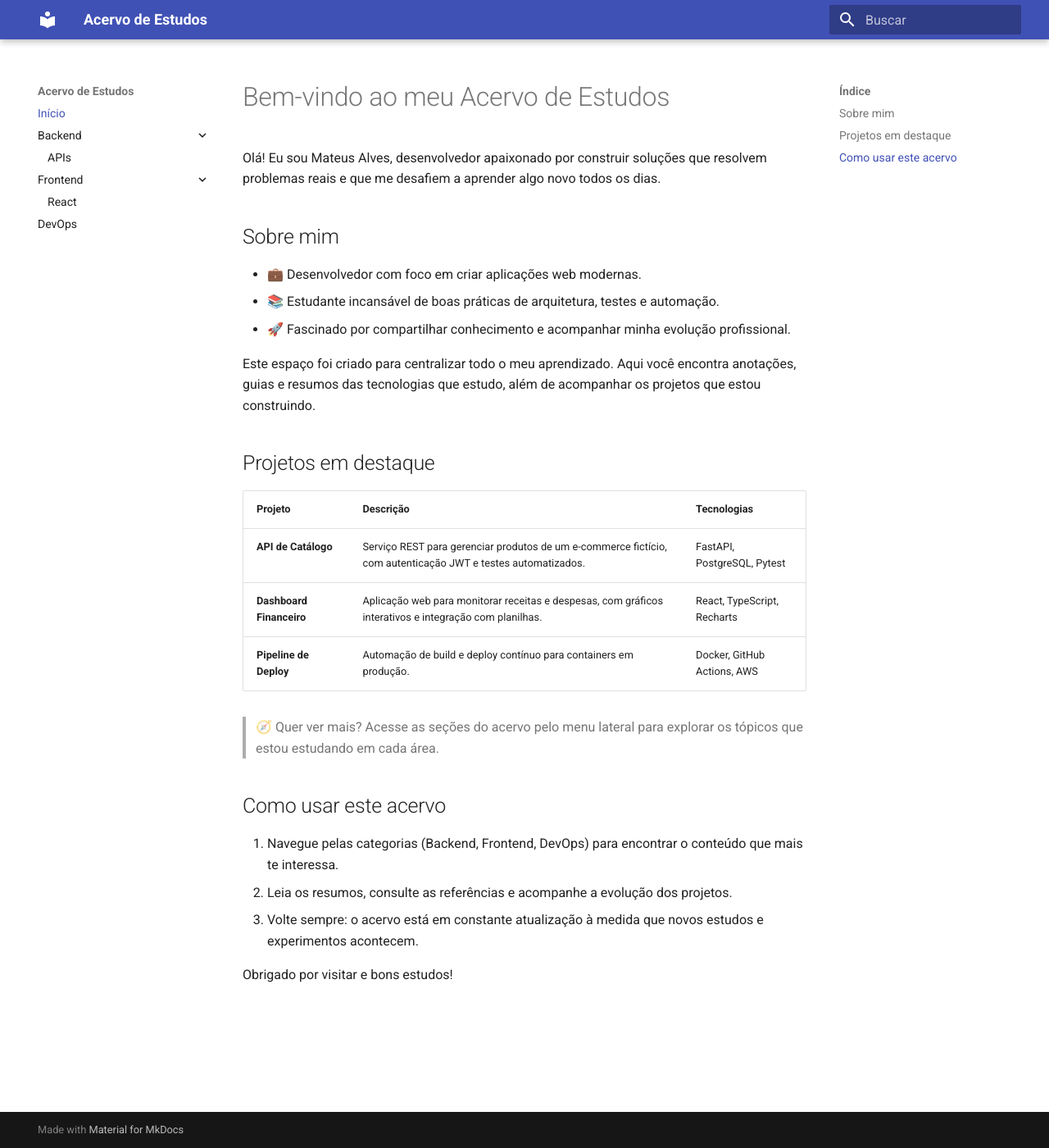
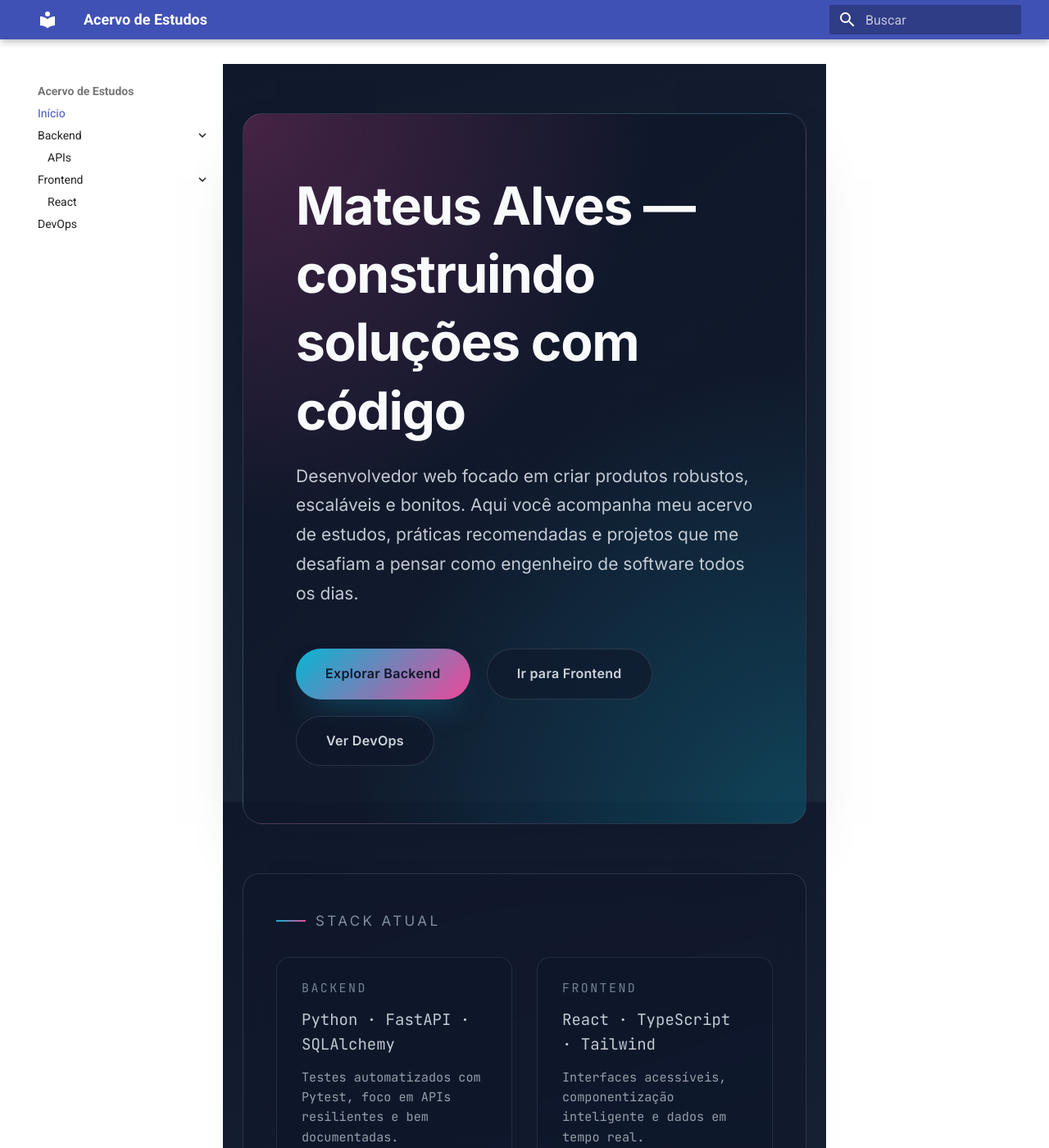
Before and after one commit to mateusaledev/mateusaledev.github.io, an MkDocs documentation site: the page built from docs/index.md, in a window 1280 px wide and 1400 px high. Shown: the whole window at 82% size. Built offline with MkDocs 1.6.1 and Material for MkDocs 9.7.7, drawn with Linux system fonts in a browser that asks for light colours; some of the changed text lies outside the part shown.

Commit message:
feat: apply modern styling to study hub

```diff
--- a/docs/index.md
+++ b/docs/index.md
@@ -1,29 +1,97 @@
-# Bem-vindo ao meu Acervo de Estudos
+<div class="hero">
+  <h1>Mateus Alves — construindo soluções com código</h1>
+  <p>
+    Desenvolvedor web focado em criar produtos robustos, escaláveis e bonitos. Aqui você acompanha meu acervo de estudos,
+    práticas recomendadas e projetos que me desafiam a pensar como engenheiro de software todos os dias.
+  </p>
+  <div class="hero-actions">
+    <a class="cta primary" href="backend/">Explorar Backend</a>
+    <a class="cta secondary" href="frontend/">Ir para Frontend</a>
+    <a class="cta secondary" href="devops/">Ver DevOps</a>
+  </div>
+</div>
 
-Olá! Eu sou Mateus Alves, desenvolvedor apaixonado por construir soluções que resolvem problemas reais e que me desafiem a aprender algo novo todos os dias.
+<div class="section-card">
+  <div class="section-title">Stack atual</div>
+  <div class="stack-grid">
+    <div class="stack-item">
+      <span>Backend</span>
+      Python · FastAPI · SQLAlchemy
+      <small>Testes automatizados com Pytest, foco em APIs resilientes e bem documentadas.</small>
+    </div>
+    <div class="stack-item">
+      <span>Frontend</span>
+      React · TypeScript · Tailwind
+      <small>Interfaces acessíveis, componentização inteligente e dados em tempo real.</small>
+    </div>
+    <div class="stack-item">
+      <span>DevOps</span>
+      Docker · GitHub Actions · AWS
+      <small>Pipelines contínuos, observabilidade e cultura de entrega frequente.</small>
+    </div>
+  </div>
+</div>
 
-## Sobre mim
+<div class="section-card" style="margin-top: 2.5rem;">
+  <div class="section-title">Projetos em destaque</div>
+  <div class="project-grid">
+    <div class="project-card">
+      <h3>API de Catálogo</h3>
+      <p>Serviço REST para gerenciar produtos de um e-commerce fictício, com autenticação JWT, versionamento e testes end-to-end.</p>
+      <div class="project-meta">
+        <span>FastAPI</span>
+        <span>PostgreSQL</span>
+        <span>Pytest</span>
+      </div>
+    </div>
+    <div class="project-card">
+      <h3>Dashboard Financeiro</h3>
+      <p>Aplicação web para monitorar receitas e despesas, com gráficos interativos, alertas inteligentes e integração com planilhas.</p>
+      <div class="project-meta">
+        <span>React</span>
+        <span>TypeScript</span>
+        <span>Recharts</span>
+      </div>
+    </div>
+    <div class="project-card">
+      <h3>Pipeline de Deploy</h3>
+      <p>Esteira CI/CD que automatiza build, testes e deploy contínuo de containers em produção com qualidade e telemetria.</p>
+      <div class="project-meta">
+        <span>Docker</span>
+        <span>GitHub Actions</span>
+        <span>AWS</span>
+      </div>
+    </div>
+  </div>
+</div>
 
-- 💼 Desenvolvedor com foco em criar aplicações web modernas.
-- 📚 Estudante incansável de boas práticas de arquitetura, testes e automação.
-- 🚀 Fascinado por compartilhar conhecimento e acompanhar minha evolução profissional.
+<div class="section-card" style="margin-top: 2.5rem;">
+  <div class="section-title">Mapa de estudos</div>
+  <div class="roadmap">
+    <div class="roadmap-step">
+      <div class="step-index">01</div>
+      <div class="step-content">
+        <h4>Consolidar fundamentos</h4>
+        <p>Reforço constante de arquitetura limpa, testes, padrões de projeto e boas práticas de documentação.</p>
+      </div>
+    </div>
+    <div class="roadmap-step">
+      <div class="step-index">02</div>
+      <div class="step-content">
+        <h4>Explorar novas stacks</h4>
+        <p>Investigações em ferramentas serverless, microsserviços orientados a eventos e visualização de dados avançada.</p>
+      </div>
+    </div>
+    <div class="roadmap-step">
+      <div class="step-index">03</div>
+      <div class="step-content">
+        <h4>Compartilhar conhecimento</h4>
+        <p>Produção de artigos, talks e repositórios open source que registrem cada aprendizado da jornada.</p>
+      </div>
+    </div>
+  </div>
+</div>
 
-Este espaço foi criado para centralizar todo o meu aprendizado. Aqui você encontra anotações, guias e resumos das tecnologias que estudo, além de acompanhar os projetos que estou construindo.
-
-## Projetos em destaque
-
-| Projeto | Descrição | Tecnologias |
-|---------|-----------|-------------|
-| **API de Catálogo** | Serviço REST para gerenciar produtos de um e-commerce fictício, com autenticação JWT e testes automatizados. | FastAPI, PostgreSQL, Pytest |
-| **Dashboard Financeiro** | Aplicação web para monitorar receitas e despesas, com gráficos interativos e integração com planilhas. | React, TypeScript, Recharts |
-| **Pipeline de Deploy** | Automação de build e deploy contínuo para containers em produção. | Docker, GitHub Actions, AWS |
-
-> 🧭 Quer ver mais? Acesse as seções do acervo pelo menu lateral para explorar os tópicos que estou estudando em cada área.
-
-## Como usar este acervo
-
-1. Navegue pelas categorias (Backend, Frontend, DevOps) para encontrar o conteúdo que mais te interessa.
-2. Leia os resumos, consulte as referências e acompanhe a evolução dos projetos.
-3. Volte sempre: o acervo está em constante atualização à medida que novos estudos e experimentos acontecem.
+> 🧭 Navegue pelo menu lateral para explorar os conteúdos detalhados e acompanhar como cada projeto evolui.
 
 Obrigado por visitar e bons estudos!
--- /dev/null
+++ b/docs/stylesheets/modern.css
@@ -0,0 +1,268 @@
+@import url('https://fonts.googleapis.com/css2?family=Inter:wght@300;400;500;600;700&family=JetBrains+Mono:wght@400;500;600&display=swap');
+
+:root {
+  --gradient-start: #0f172a;
+  --gradient-end: #1e293b;
+  --accent-cyan: #06b6d4;
+  --accent-magenta: #ec4899;
+  --glass-bg: rgba(15, 23, 42, 0.6);
+  --glass-border: rgba(148, 163, 184, 0.2);
+}
+
+.md-typeset {
+  font-family: 'Inter', system-ui, -apple-system, BlinkMacSystemFont, 'Segoe UI', sans-serif;
+  color: #e2e8f0;
+}
+
+.md-content {
+  background: linear-gradient(160deg, var(--gradient-start), var(--gradient-end));
+  background-attachment: fixed;
+}
+
+.md-typeset h1,
+.md-typeset h2,
+.md-typeset h3 {
+  font-weight: 700;
+  letter-spacing: -0.02em;
+  color: #f8fafc;
+}
+
+.hero {
+  margin: 2rem auto 3rem;
+  padding: 3.5rem clamp(1.5rem, 5vw, 4rem);
+  border-radius: 24px;
+  background: radial-gradient(circle at top left, rgba(236, 72, 153, 0.25), transparent 45%),
+              radial-gradient(circle at bottom right, rgba(6, 182, 212, 0.25), transparent 50%),
+              linear-gradient(135deg, rgba(15, 23, 42, 0.9), rgba(15, 23, 42, 0.65));
+  border: 1px solid var(--glass-border);
+  box-shadow: 0 40px 80px -40px rgba(15, 23, 42, 0.8);
+}
+
+.hero h1 {
+  font-size: clamp(2.6rem, 5vw, 3.6rem);
+  margin-bottom: 1rem;
+}
+
+.hero p {
+  max-width: 620px;
+  font-size: 1.05rem;
+  line-height: 1.7;
+  color: rgba(226, 232, 240, 0.85);
+}
+
+.hero-actions {
+  margin-top: 2.5rem;
+  display: flex;
+  flex-wrap: wrap;
+  gap: 1rem;
+}
+
+.hero-actions .cta {
+  padding: 0.85rem 1.8rem;
+  border-radius: 999px;
+  font-weight: 600;
+  letter-spacing: 0.02em;
+  text-decoration: none;
+  transition: all 0.2s ease;
+  display: inline-flex;
+  align-items: center;
+  gap: 0.5rem;
+}
+
+.hero-actions .cta.primary {
+  background: linear-gradient(135deg, var(--accent-cyan), var(--accent-magenta));
+  color: #0f172a;
+  box-shadow: 0 20px 40px -20px rgba(6, 182, 212, 0.5);
+}
+
+.hero-actions .cta.secondary {
+  border: 1px solid var(--glass-border);
+  color: rgba(226, 232, 240, 0.9);
+  background: rgba(15, 23, 42, 0.6);
+}
+
+.hero-actions .cta:hover {
+  transform: translateY(-2px);
+  box-shadow: 0 20px 45px -20px rgba(236, 72, 153, 0.45);
+}
+
+.section-title {
+  display: inline-flex;
+  align-items: center;
+  gap: 0.6rem;
+  font-size: 0.85rem;
+  text-transform: uppercase;
+  letter-spacing: 0.2em;
+  color: rgba(148, 163, 184, 0.85);
+  margin-bottom: 1.5rem;
+}
+
+.section-title::before {
+  content: "";
+  display: inline-block;
+  width: 36px;
+  height: 2px;
+  background: linear-gradient(135deg, var(--accent-cyan), var(--accent-magenta));
+}
+
+.section-card {
+  padding: 2rem;
+  border-radius: 20px;
+  background: var(--glass-bg);
+  border: 1px solid var(--glass-border);
+  box-shadow: 0 24px 48px -32px rgba(15, 23, 42, 0.8);
+  backdrop-filter: blur(18px);
+}
+
+.stack-grid {
+  display: grid;
+  grid-template-columns: repeat(auto-fit, minmax(220px, 1fr));
+  gap: 1.5rem;
+}
+
+.stack-item {
+  padding: 1.25rem 1.5rem;
+  border-radius: 16px;
+  border: 1px solid rgba(148, 163, 184, 0.15);
+  background: rgba(15, 23, 42, 0.45);
+  font-family: 'JetBrains Mono', 'Fira Code', 'SFMono-Regular', monospace;
+  font-size: 0.95rem;
+  color: rgba(226, 232, 240, 0.85);
+  display: flex;
+  flex-direction: column;
+  gap: 0.6rem;
+}
+
+.stack-item span {
+  font-size: 0.75rem;
+  text-transform: uppercase;
+  letter-spacing: 0.16em;
+  color: rgba(148, 163, 184, 0.75);
+}
+
+.project-grid {
+  display: grid;
+  grid-template-columns: repeat(auto-fit, minmax(260px, 1fr));
+  gap: 1.75rem;
+  margin-top: 2rem;
+}
+
+.project-card {
+  position: relative;
+  overflow: hidden;
+  padding: 1.9rem;
+  border-radius: 20px;
+  background: rgba(15, 23, 42, 0.7);
+  border: 1px solid rgba(148, 163, 184, 0.16);
+  transition: transform 0.2s ease, border 0.2s ease;
+}
+
+.project-card::after {
+  content: "";
+  position: absolute;
+  inset: 0;
+  background: linear-gradient(135deg, rgba(6, 182, 212, 0.2), rgba(236, 72, 153, 0.2));
+  opacity: 0;
+  transition: opacity 0.3s ease;
+}
+
+.project-card:hover {
+  transform: translateY(-6px);
+  border-color: rgba(236, 72, 153, 0.4);
+}
+
+.project-card:hover::after {
+  opacity: 1;
+}
+
+.project-card h3 {
+  margin: 0 0 1rem;
+  font-size: 1.25rem;
+  position: relative;
+  z-index: 1;
+}
+
+.project-card p {
+  margin: 0 0 1.1rem;
+  color: rgba(226, 232, 240, 0.8);
+  line-height: 1.6;
+  position: relative;
+  z-index: 1;
+}
+
+.project-meta {
+  display: inline-flex;
+  flex-wrap: wrap;
+  gap: 0.5rem;
+  position: relative;
+  z-index: 1;
+}
+
+.project-meta span {
+  padding: 0.3rem 0.75rem;
+  border-radius: 999px;
+  background: rgba(15, 23, 42, 0.7);
+  border: 1px solid rgba(148, 163, 184, 0.25);
+  font-size: 0.75rem;
+  letter-spacing: 0.08em;
+  text-transform: uppercase;
+  color: rgba(226, 232, 240, 0.7);
+}
+
+.roadmap {
+  margin-top: 2.5rem;
+  display: grid;
+  gap: 1.5rem;
+}
+
+.roadmap-step {
+  display: grid;
+  grid-template-columns: auto 1fr;
+  gap: 1.2rem;
+  align-items: start;
+}
+
+.step-index {
+  width: 38px;
+  height: 38px;
+  border-radius: 12px;
+  background: rgba(6, 182, 212, 0.18);
+  border: 1px solid rgba(6, 182, 212, 0.4);
+  display: inline-flex;
+  align-items: center;
+  justify-content: center;
+  font-family: 'JetBrains Mono', monospace;
+  color: #67e8f9;
+  font-size: 0.95rem;
+}
+
+.step-content h4 {
+  margin: 0 0 0.4rem;
+  font-size: 1.05rem;
+}
+
+.step-content p {
+  margin: 0;
+  color: rgba(203, 213, 225, 0.85);
+  line-height: 1.6;
+}
+
+@media (max-width: 768px) {
+  .hero {
+    padding: 2.5rem 1.6rem;
+  }
+
+  .hero-actions {
+    flex-direction: column;
+    align-items: flex-start;
+  }
+
+  .roadmap-step {
+    grid-template-columns: 1fr;
+  }
+
+  .step-index {
+    width: 32px;
+    height: 32px;
+  }
+}
--- a/mkdocs.yml
+++ b/mkdocs.yml
@@ -9,6 +9,8 @@ theme:
     - navigation.indexes
     - search.highlight
     - search.share
+extra_css:
+  - stylesheets/modern.css
 markdown_extensions:
   - admonition
   - codehilite
```
